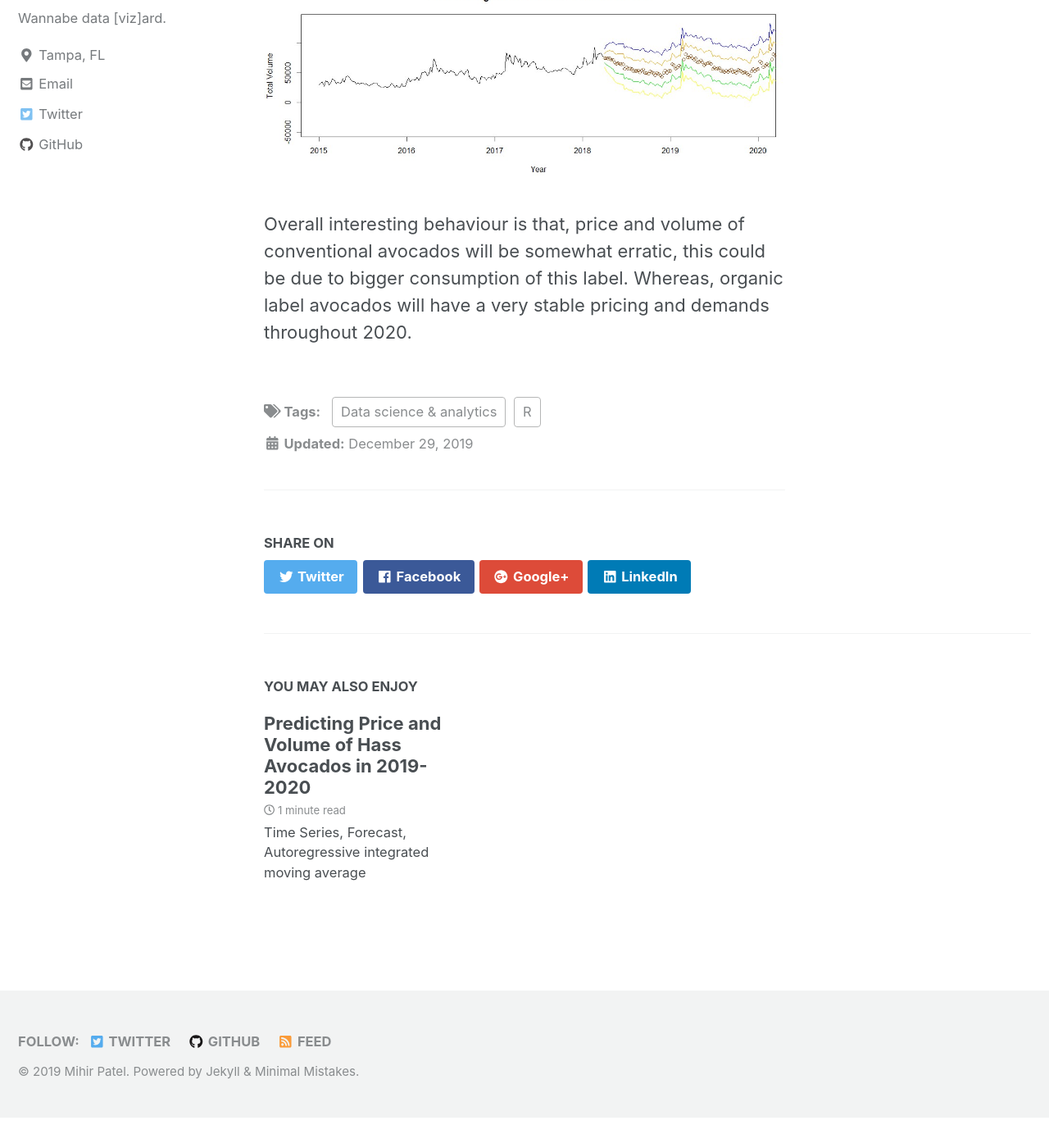
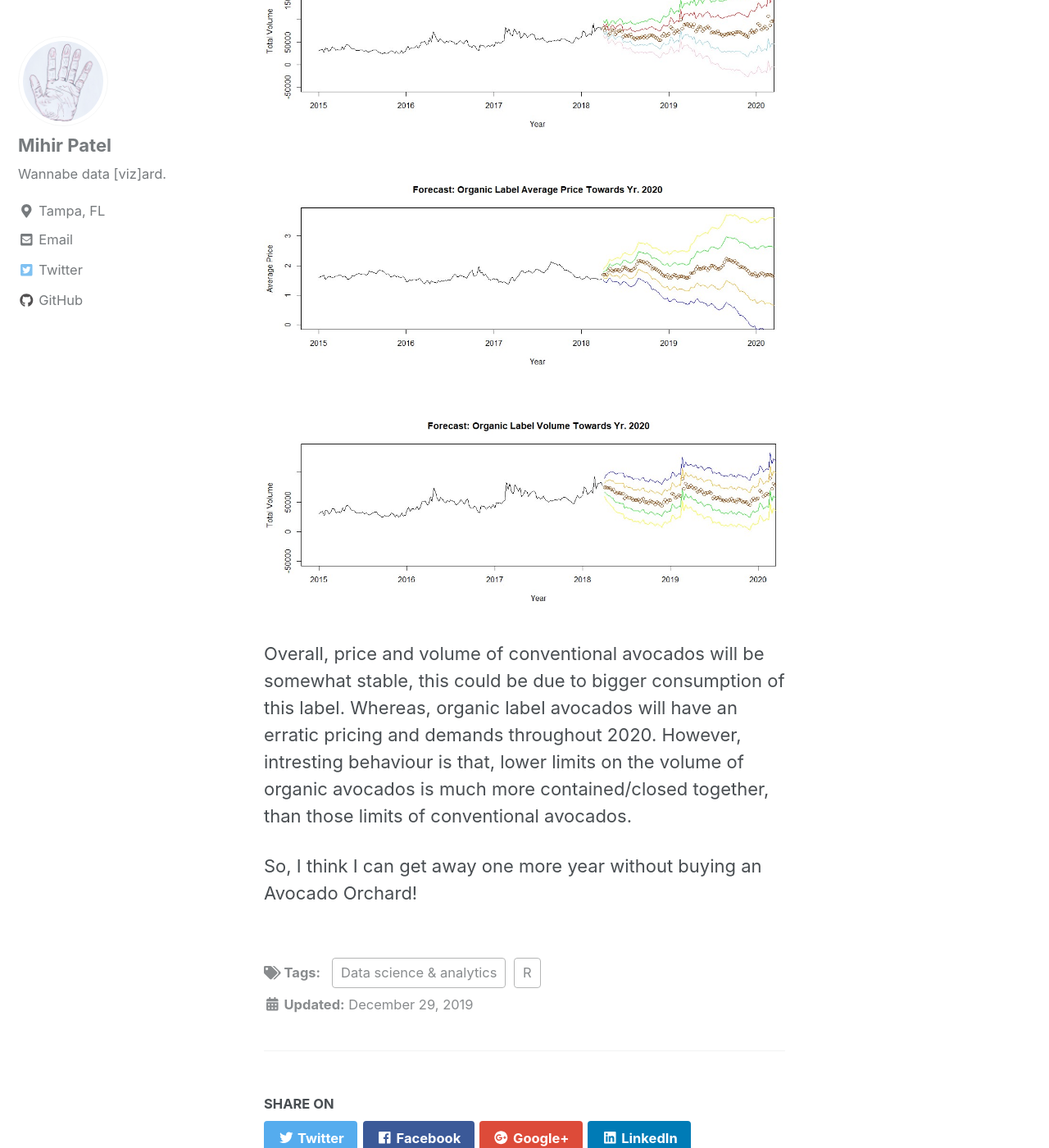
Before and after one commit to mihirp161/mihirp161.github.io, a Jekyll site: the page built from _posts/2019-12-29-avocados.md, in a window 1280 px wide and 1400 px high, scrolled down 5543 px. Shown: the whole window at 82% size. Built offline with Jekyll 4.4.1, drawn with Linux system fonts in a browser that asks for light colours; nearby versions of some CDN libraries; before the commit the page ends 6906 px from its top, so only the background shows below that; some of the changed text lies outside the part shown.

Commit message:
Update 2019-12-29-avocados.md

```diff
--- a/_posts/2019-12-29-avocados.md
+++ b/_posts/2019-12-29-avocados.md
@@ -12,24 +12,30 @@
 
 I love avocados however when I go out to eat, the rising price of guac leaves a bad taste in my mouth. So I looked around what kind of data set is around. Luckily, there was one data set lying around that had records from 2015 till early 2018. So I asked myself, *"Should I buy an Avocado Orchard the way Oprah did?"* So I used the timeseries and ARIMA model to forecast the prices of Avocados and their volume through 2020.
 
-I started out by comparing the month to month pricing of both conventional and organic avocados:
+I started out by comparing the month to month pricing of both conventional and organic avocados. The similarity on both sides is that, both label see a massive price drop during month of october til december.
 
 <img src="{{ site.url }}{{ site.baseurl }}/images/avocados/avg_month_prices_both.png" alt="">
 
-Then, I have made tufts box plots here for both labels to plot average yearly prices by each states here in USA.
+Then, I have made tufts box plots here for both labels to plot average yearly prices comparing each states here in USA. We see that 2017 was bad year price wise for both labels in every state, because price whiskers (meaning more variation) were fairly large.
 
 <img src="{{ site.url }}{{ site.baseurl }}/images/avocados/avg_yr_price_conv.png" alt="">
 
+Here is the box plot comapring average prices state by state for organic label-
 <img src="{{ site.url }}{{ site.baseurl }}/images/avocados/avg_yr_price_org.png" alt="">
 
+Furthermore, we can see the time series models for both volume and price for conventional label avocados-
 <img src="{{ site.url }}{{ site.baseurl }}/images/avocados/ts_conv_pricing.png" alt="">
 
 <img src="{{ site.url }}{{ site.baseurl }}/images/avocados/ts_conv_volume.png" alt="">
 
+Similarly, here are the time series models of pricing and volume for organic label avocados-
 <img src="{{ site.url }}{{ site.baseurl }}/images/avocados/ts_org_pricing.png" alt="">
 
 <img src="{{ site.url }}{{ site.baseurl }}/images/avocados/ts_org_volume.png" alt="">
 
+Method I have used to forecast is to add the time series of the current data, added to the ARIMA to predict the future prices and volume.
+
+The results are as follows-
 <img src="{{ site.url }}{{ site.baseurl }}/images/avocados/forecast_conv_price.jpg" alt="">
 
 <img src="{{ site.url }}{{ site.baseurl }}/images/avocados/forecast_conv_vol.jpg" alt="">
@@ -38,4 +44,6 @@
 
 <img src="{{ site.url }}{{ site.baseurl }}/images/avocados/forecast_org_vol.jpg" alt="">
 
-Overall interesting behaviour is that, price and volume of conventional avocados will be somewhat erratic, this could be due to bigger consumption of this label. Whereas, organic label avocados will have a very stable pricing and demands throughout 2020.
+Overall, price and volume of conventional avocados will be somewhat stable, this could be due to bigger consumption of this label. Whereas, organic label avocados will have an erratic pricing and demands throughout 2020. However, intresting behaviour is that, lower limits on the volume of organic avocados is much more contained/closed together, than those limits of conventional avocados.
+
+So, I think I can get away one more year without buying an Avocado Orchard!
```
